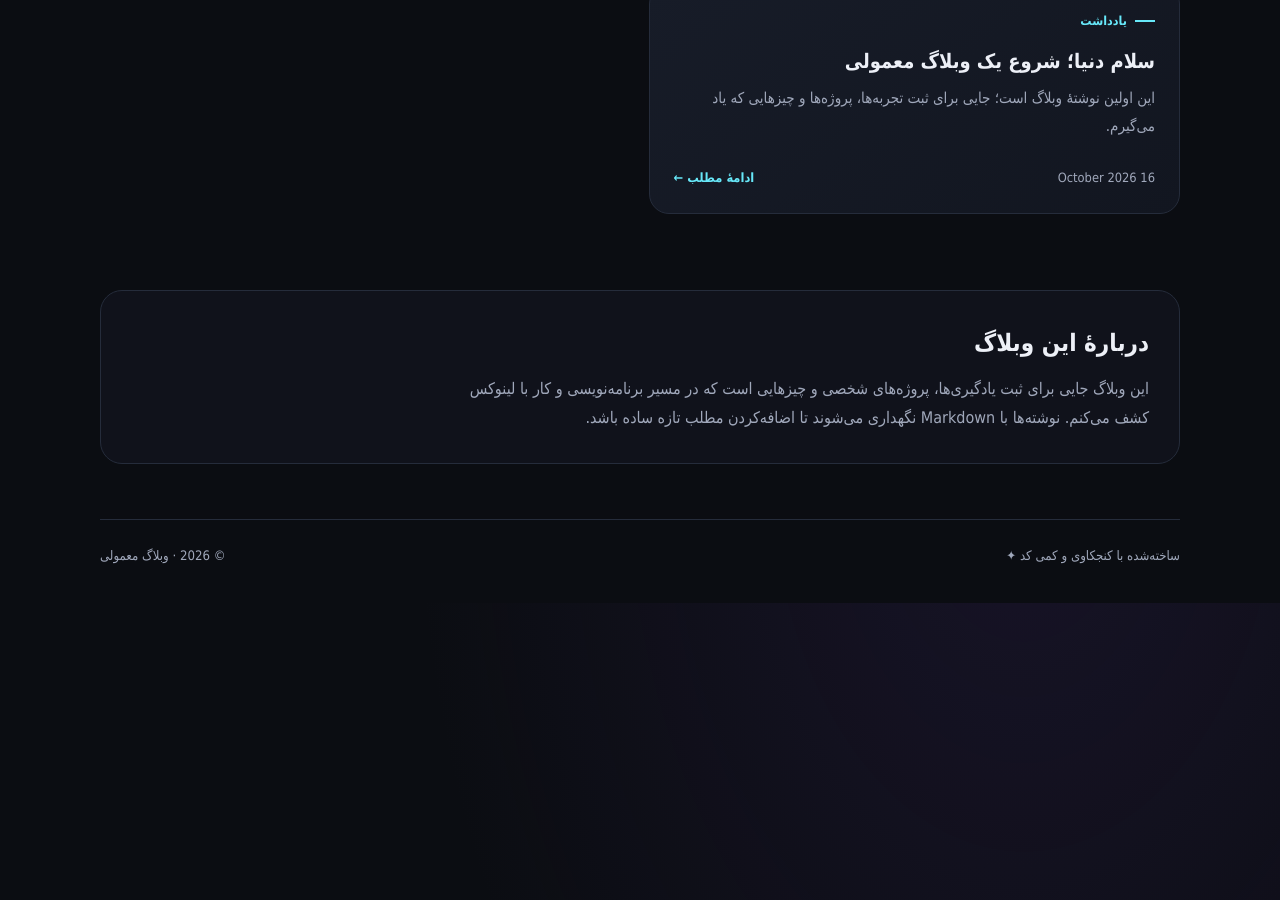
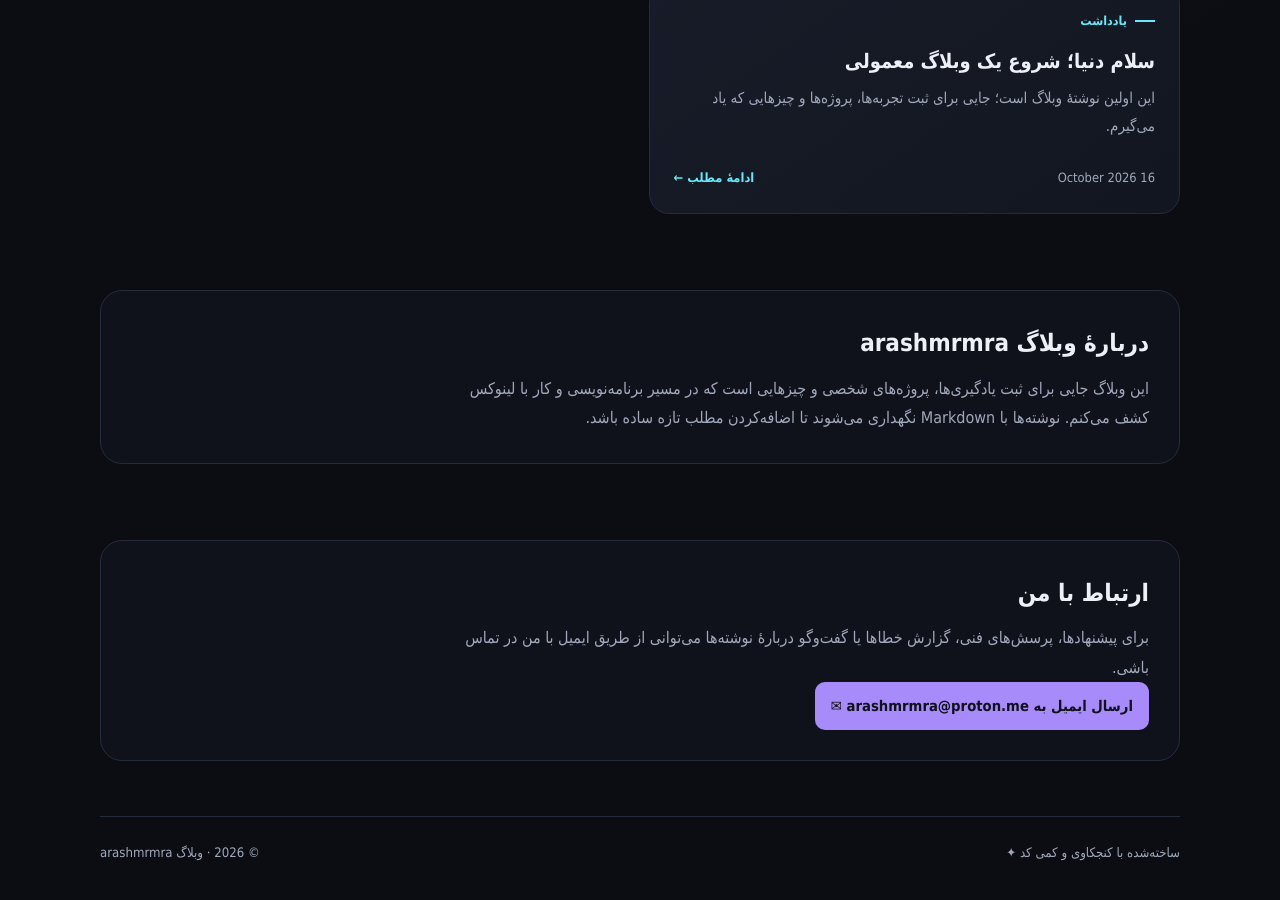
Before and after one commit to arashmrmra/arashmrmra.github.io, a Jekyll site: the page built from index.html, in a window 1280 px wide and 900 px high, scrolled down 836 px. Built offline with Jekyll 4.4.1, drawn with Linux system fonts in a browser that asks for light colours; some of the changed text lies outside the part shown.

Commit message:
Rename Persian homepage and add contact section

```diff
--- a/index.html
+++ b/index.html
@@ -3,10 +3,11 @@ layout: default
 title: خانه
 lang: fa
 direction: rtl
-site_label: وبلاگ معمولی
+site_label: وبلاگ arashmrmra
 home_url: /
 translation_url: /en/
 about_url: /#about
+contact_url: /#contact
 description: یادداشت‌هایی درباره برنامه‌نویسی، لینوکس و ساختن چیزها
 ---
 {% assign language_posts = site.posts | where: "lang", "fa" %}
@@ -39,4 +40,5 @@ description: یادداشت‌هایی درباره برنامه‌نویسی،
   </div>
   <p class="empty-state" id="empty-state" hidden>نوشته‌ای با این جست‌وجو پیدا نشد.</p>
 </section>
-<section class="about" id="about"><h2>دربارهٔ این وبلاگ</h2><p>این وبلاگ جایی برای ثبت یادگیری‌ها، پروژه‌های شخصی و چیزهایی است که در مسیر برنامه‌نویسی و کار با لینوکس کشف می‌کنم. نوشته‌ها با Markdown نگهداری می‌شوند تا اضافه‌کردن مطلب تازه ساده باشد.</p></section>
+<section class="about" id="about"><h2>دربارهٔ وبلاگ arashmrmra</h2><p>این وبلاگ جایی برای ثبت یادگیری‌ها، پروژه‌های شخصی و چیزهایی است که در مسیر برنامه‌نویسی و کار با لینوکس کشف می‌کنم. نوشته‌ها با Markdown نگهداری می‌شوند تا اضافه‌کردن مطلب تازه ساده باشد.</p></section>
+<section class="about contact-section" id="contact"><h2>ارتباط با من</h2><p>برای پیشنهادها، پرسش‌های فنی، گزارش خطاها یا گفت‌وگو دربارهٔ نوشته‌ها می‌توانی از طریق ایمیل با من در تماس باشی.</p><p><a class="primary-link" href="mailto:arashmrmra@proton.me">ارسال ایمیل به arashmrmra@proton.me ✉</a></p></section>
```
